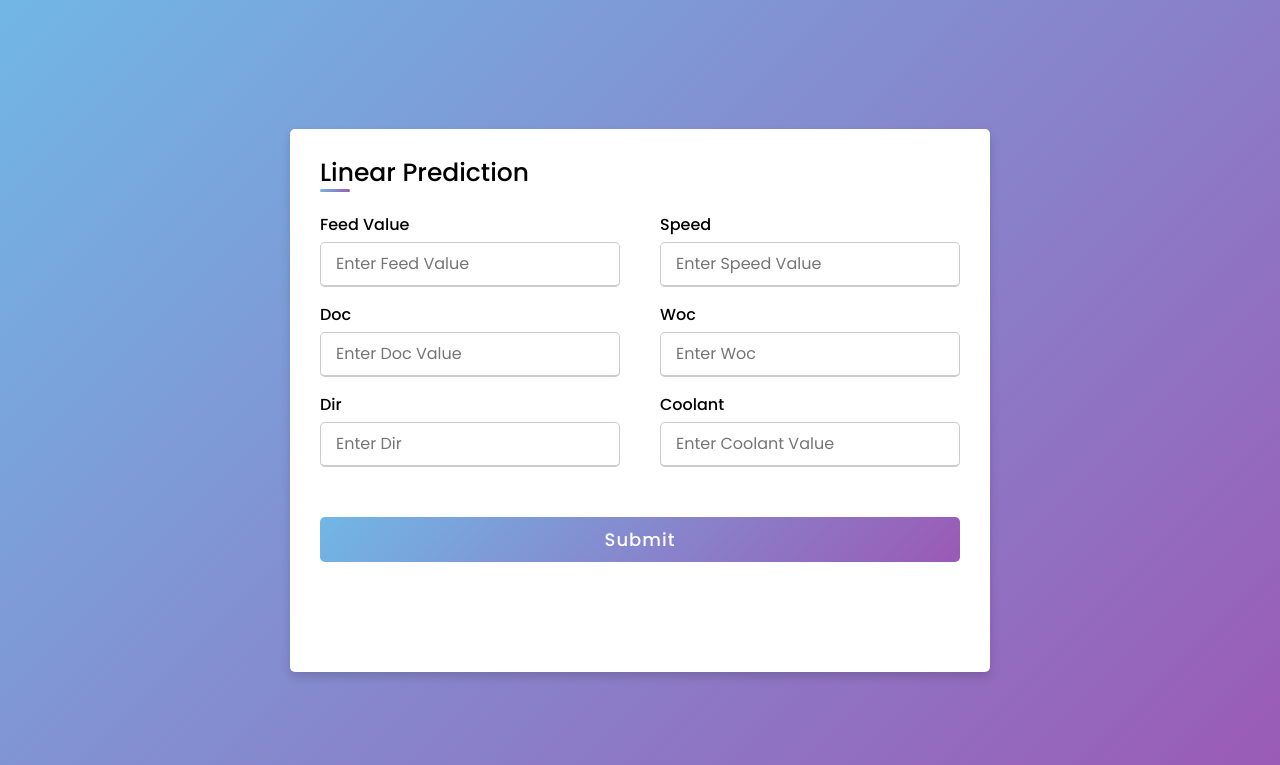
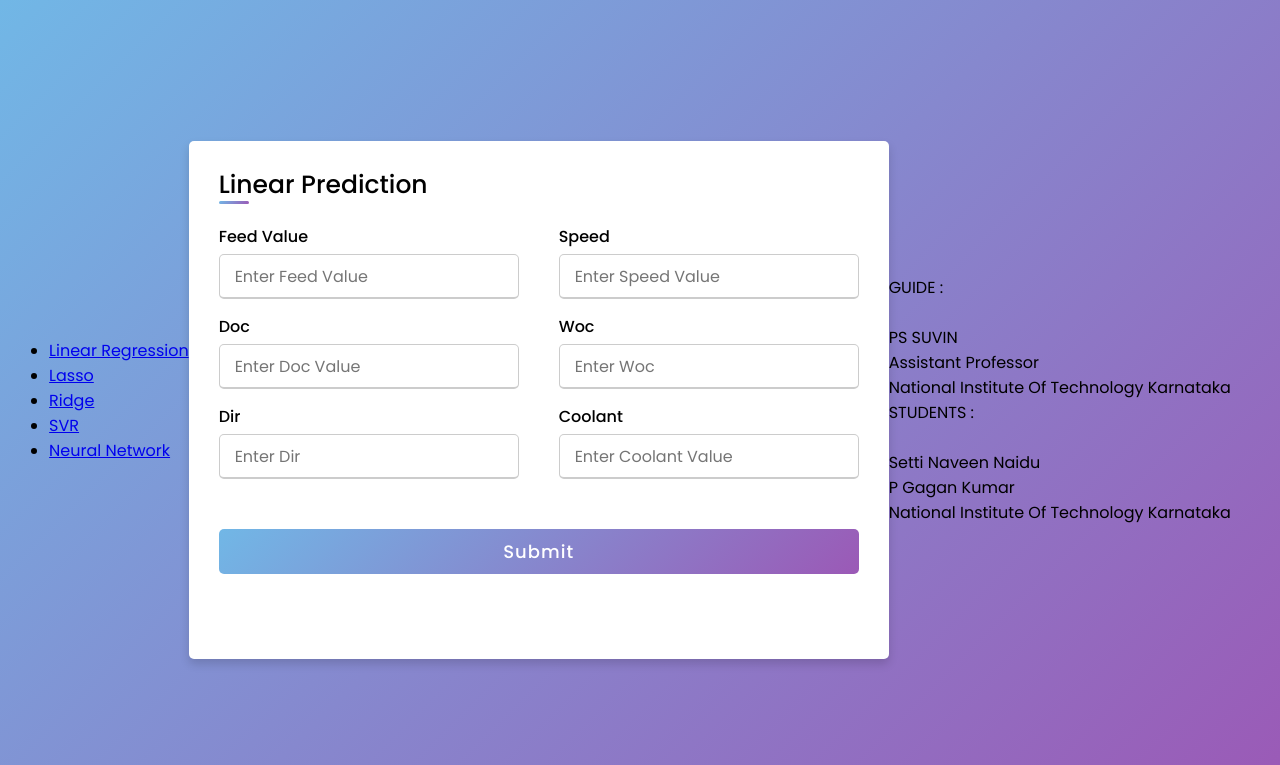
Before and after one commit to SettiNaveenNaidu/MAJOR_PROJECT, a Flask app: page / in a window 1280 px wide. Shown: the top 765 px of the page. Run offline with Flask 2, Linux system fonts and the light colour scheme; parts of the project's set-up code (start-up, migrations or seed data) failed here and were passed over.

Commit message:
Update new.html

```diff
--- a/templates/new.html
+++ b/templates/new.html
@@ -7,6 +7,19 @@
      <meta name="viewport" content="width=device-width, initial-scale=1.0">
    </head>
 <body>
+    <div class="nav">
+    <nav>
+        <ul>
+            <li><a href="#"> Linear Regression </a></li>
+            <li><a href="#"> Lasso </a></li>
+            <li><a href="#"> Ridge </a></li>
+            <li><a href="#"> SVR </a></li>
+            <li><a href="#"> Neural Network </a></li>
+        </ul>
+
+    </nav>
+    </div>
+
     <div class="container">
         <div class="title">Linear Prediction</div>
         <div class="content">
@@ -42,11 +55,27 @@
               <input type="submit" value="Submit">
             </div>
           </form>
-          <br><br><h3>{{ prediction_text }}</h3>
+          <br><h3 style="background-color:cadetblue;border-radius: 3px;">{{ prediction_text }}</h3>
         </div>
       </div>
     </div>
+    <br>
+    <br>
+    <div class="footer">
 
+            <div class="sir">
+                <p>GUIDE : </p><br>
+                    <p>PS SUVIN</p>
+                <p>Assistant Professor</p>
+                <p>National Institute Of Technology Karnataka</p>
+            </div>
+            <div class="students">
+                <p>STUDENTS :</p><br>
+                <p>Setti Naveen Naidu</p>
+                <p>P Gagan Kumar</p>
+                <p>National Institute Of Technology Karnataka</p>
+            </div>
 
+    </div>
 </body>
 </html>
```
